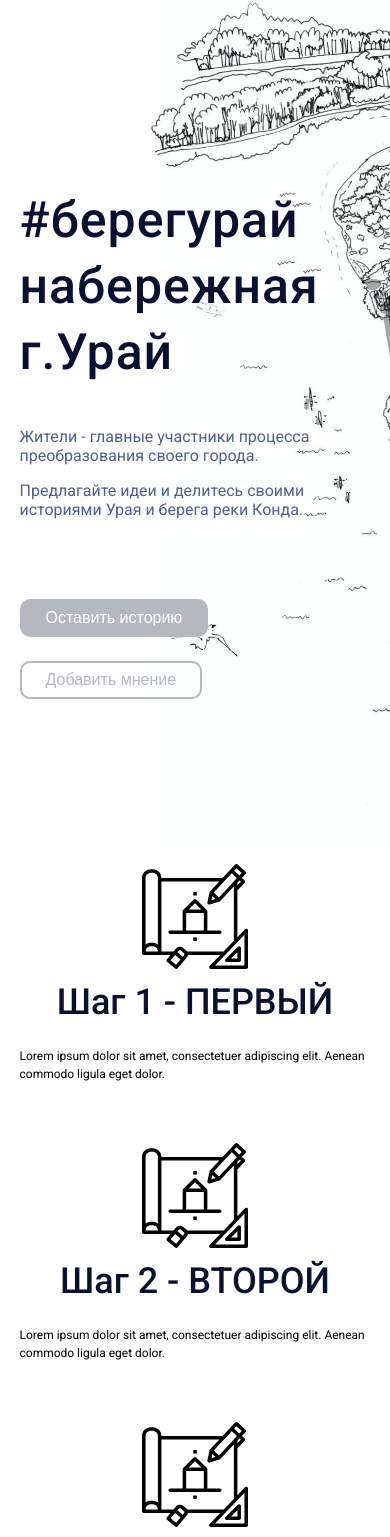
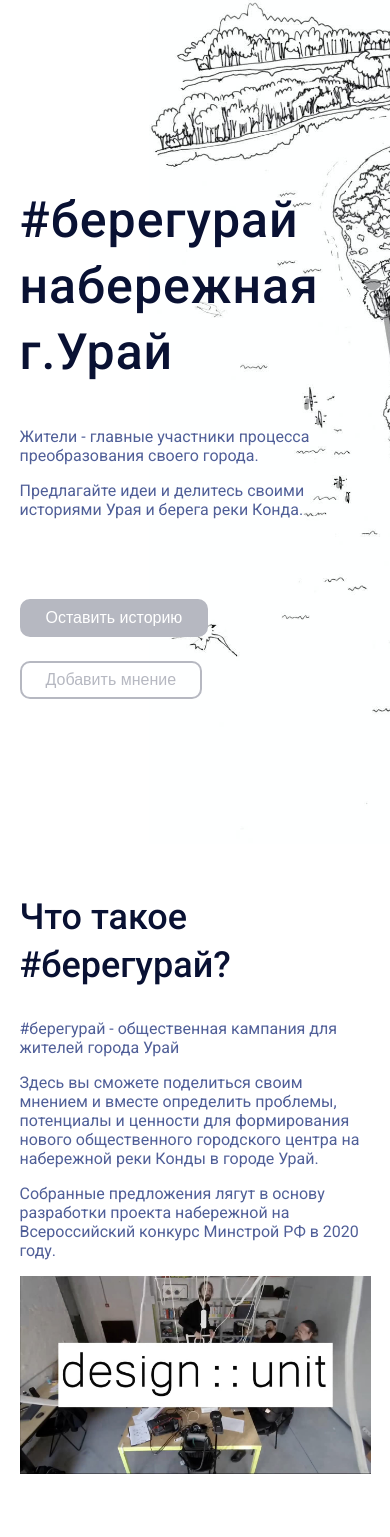
Before and after one commit to designunit/bereguray, a Next.js app: page / in a window 390 px wide. Shown: the top 1537 px of the page. Built offline with nearby package versions, Linux system fonts and the light colour scheme.

Commit message:
mobile about

```diff
--- /dev/null
+++ b/src/components/About/index.tsx
@@ -0,0 +1,23 @@
+import s from './styles.module.css'
+
+export const About: React.SFC = props => (
+    <div className={s.container}>
+        <img src='/static/unit.jpg'
+            className={s.picture}
+        />
+        <div >
+            <h2>
+                Что такое #берегурай?
+            </h2>
+            <p className={s.text}>
+                #берегурай - общественная кампания для жителей города Урай
+            </p>
+            <p className={s.text}>
+                Здесь вы сможете поделиться своим мнением и вместе определить проблемы, потенциалы и ценности для формирования нового общественного городского центра на набережной реки Конды в городе Урай.
+            </p>
+            <p className={s.text}>
+                Собранные предложения лягут в основу разработки проекта набережной на Всероссийский конкурс Минстрой РФ в 2020 году.
+            </p>
+        </div>
+    </div>
+)
--- /dev/null
+++ b/src/components/About/styles.module.css
@@ -0,0 +1,31 @@
+.container {
+    display: flex;
+    justify-content: space-around;
+    align-items: center;
+
+    padding: 5%;
+
+}
+
+.picture {
+    max-width: 33%;
+    object-fit: contain;
+
+    margin-right: 128px;
+}
+
+.text {
+    color: #505f98;
+}
+
+@media screen and (max-width : 480px) {
+    .container {
+        flex-direction: column-reverse;
+        margin-bottom: 48px;
+    }
+
+    .picture {
+        max-width: 100%;
+        margin-right: 0;
+    }
+}
--- a/src/components/IndexPage/index.tsx
+++ b/src/components/IndexPage/index.tsx
@@ -4,6 +4,7 @@ import { Title } from '../Title'
 import { PageSection } from '../PageSection'
 import { Header } from '../Header'
 import { Steps } from '../Steps'
+import { About } from '../About'
 
 const IndexPage = () => (
     <main className={styles.layout}>
@@ -71,60 +72,9 @@ const IndexPage = () => (
             </div>
         </PageSection>
 
-        {/* <PageSection>
-            <div
-                style={{
-                    display: 'flex',
-                    justifyContent: 'center',
-                    alignContent: 'center'
-                }}
-            >
-                <img src='/static/unit.jpg'
-                    style={{
-                        minWidth: '480px',
-                        maxWidth: '33%',
-                        objectFit: 'contain',
-
-                        marginRight: '128px'
-                    }}
-                />
-                <div style={{maxWidth: '500px'}}>
-                    <h2>
-                        Что такое #берегурай?
-                    </h2>
-                    <p className={styles.description}>
-                        #берегурай - общественная кампания для жителей города Урай
-                    </p>
-                    <p className={styles.description}>
-                        Здесь вы сможете поделиться своим мнением и вместе определить проблемы, потенциалы и ценности для формирования нового общественного городского центра на набережной реки Конды в городе Урай.
-                    </p>
-                    <p className={styles.description}>
-                        Собранные предложения лягут в основу разработки проекта набережной на Всероссийский конкурс Минстрой РФ в 2020 году.
-                    </p>
-                </div>
-            </div>
-        </PageSection> */}
+        <About />
 
         <Steps />
-
-        {/* <PageSection>
-                    <Button
-                        theme={'primary'}
-                        size={'big'}
-                        style={{
-                            marginRight: '24px',
-                        }}
-                    >
-                        Оставить историю
-                    </Button>
-                    <Button
-                        theme={'default'}
-                        size={'big'}
-                    >
-                        Присоединиться к проекту
-                    </Button>
-
-                </PageSection> */}
     </main>
 )
 
```
